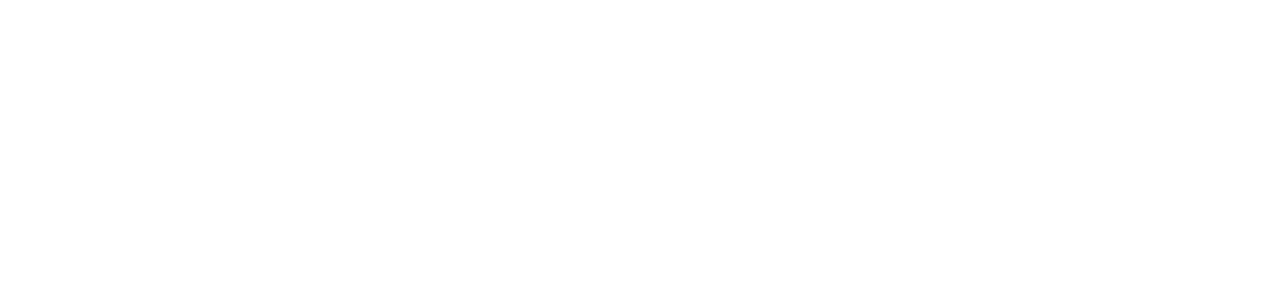
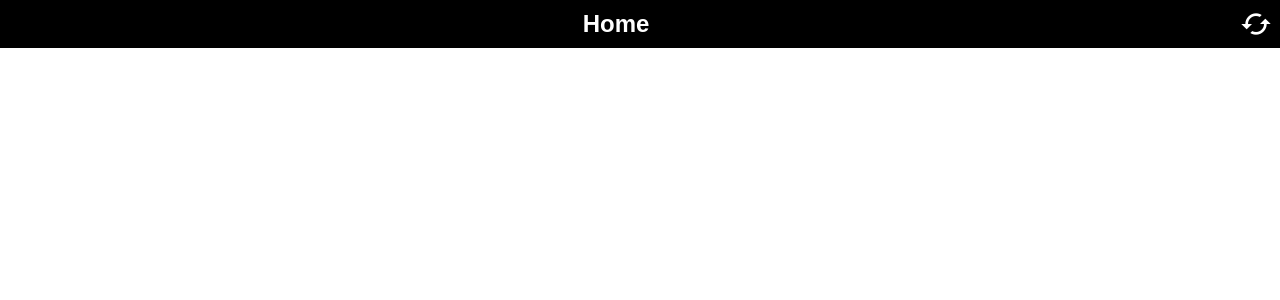
Before and after one commit to Bartmr/thecodeventure-challenge-2017-fullstack, a React (Create React App) app in the folder src/views/reactjs-client-side/: page / in a window 1280 px wide. Shown: the top 300 px of the page. Built offline with nearby package versions, Linux system fonts and the light colour scheme.

Commit message:
building react app interface

```diff
--- a/src/views/reactjs-client-side/package.json
+++ b/src/views/reactjs-client-side/package.json
@@ -2,6 +2,8 @@
   "name": "reactjs-client-side",
   "version": "0.1.0",
   "private": true,
+  "proxy": "https://localhost",
+  "homepage" : "/reactjs-client-side",
   "dependencies": {
     "react": "^15.6.1",
     "react-dom": "^15.6.1"
--- a/src/views/reactjs-client-side/public/index.html
+++ b/src/views/reactjs-client-side/public/index.html
@@ -10,6 +10,9 @@
     -->
     <link rel="manifest" href="%PUBLIC_URL%/manifest.json">
     <link rel="shortcut icon" href="%PUBLIC_URL%/favicon.ico">
+
+    <link href="https://fonts.googleapis.com/icon?family=Material+Icons"
+      rel="stylesheet">
     <!--
       Notice the use of %PUBLIC_URL% in the tags above.
       It will be replaced with the URL of the `public` folder during the build.
--- a/src/views/reactjs-client-side/src/App.css
+++ b/src/views/reactjs-client-side/src/App.css
@@ -3,3 +3,11 @@
   padding: 0;
   font-family: sans-serif;
 }
+
+.btn:hover{
+  background-color: green
+}
+
+.btn:active{
+  background-color: GreenYellow;
+}
--- a/src/views/reactjs-client-side/src/App.js
+++ b/src/views/reactjs-client-side/src/App.js
@@ -1,10 +1,11 @@
 import React, {Component} from 'react';
 import './App.css';
+import Home from './scenes/Home';
 
 class App extends Component {
   render() {
     return (
-      <div></div>
+      <Home></Home>
     );
   }
 }
--- /dev/null
+++ b/src/views/reactjs-client-side/src/custom-global-components/App-bar/App-bar.css
@@ -0,0 +1,34 @@
+.app-bar{
+  width: 100%;
+  height: 48px;
+  background-color: black;
+  text-align: center;
+}
+
+.app-bar .btn{
+  cursor: pointer;
+  color: white;
+  text-align: center;
+}
+
+.app-bar .btn.left{
+
+}
+
+.app-bar .btn.right{
+  float: right;
+}
+
+.app-bar .btn i{
+  font-size: 32px;
+  height: 100%;
+  width: 48px;
+  line-height: 1.5;
+}
+
+.app-bar .title{
+  color: white;
+  font-weight: bold;
+  font-size: 24px;
+  line-height: 2;
+}
--- /dev/null
+++ b/src/views/reactjs-client-side/src/custom-global-components/App-bar/index.js
@@ -0,0 +1,18 @@
+import React, {Component} from 'react';
+import './App-bar.css';
+
+class AppBar extends Component {
+  render() {
+    return (
+      <div className="app-bar">
+        <a className="btn left"></a>
+        <a className="btn right">
+          <i className="material-icons">cached</i>
+        </a>
+        <span className="title">Home</span>
+      </div>
+    );
+  }
+}
+
+export default AppBar;
--- /dev/null
+++ b/src/views/reactjs-client-side/src/scenes/Home/index.js
@@ -0,0 +1,12 @@
+import React, {Component} from 'react';
+import AppBar from '../../custom-global-components/App-bar'
+
+class Home extends Component {
+  render() {
+    return (
+      <AppBar></AppBar>
+    );
+  }
+}
+
+export default Home;
```
Also changed, not shown: src/views/reactjs-client-side/public/alternative-dev-login.html (deleted, +0 -17 lines), 2 other files (tests, documents, lock files or other folders).
